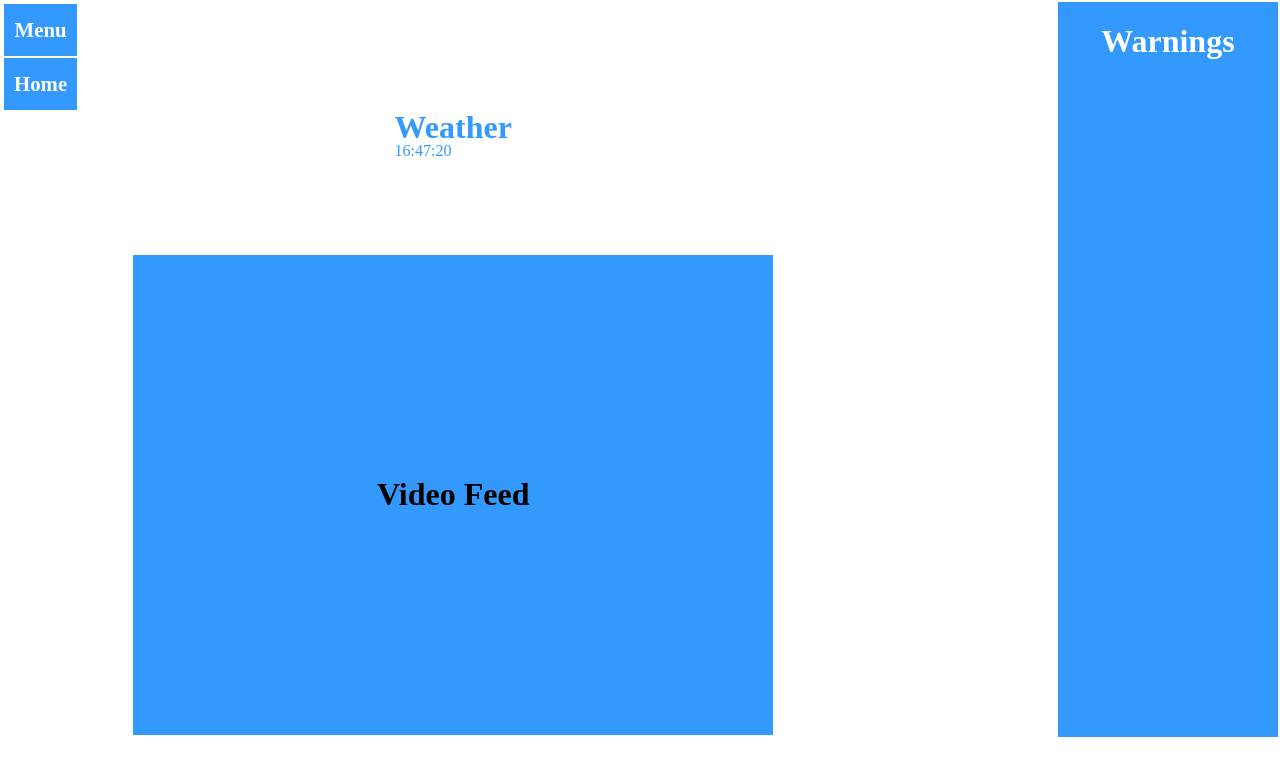
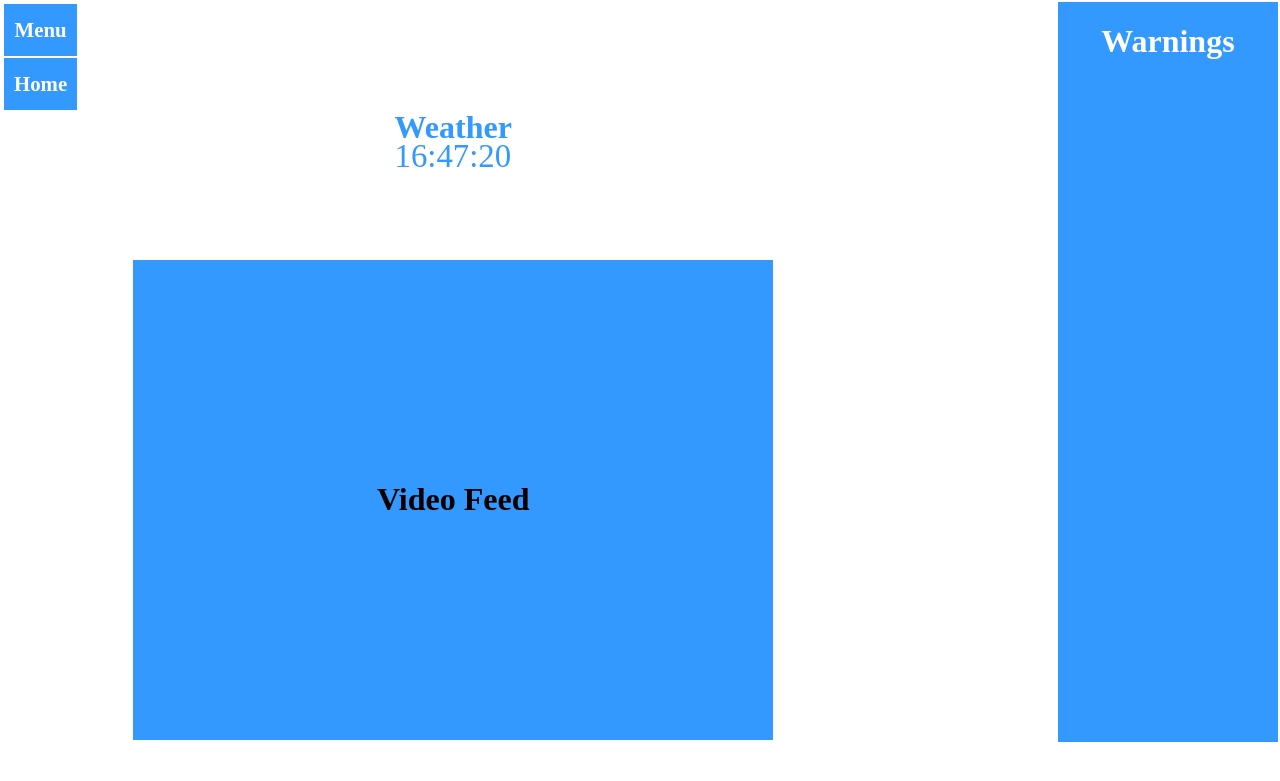
Before and after one commit to Tecnoman5000/ICSFinalProject, a PHP site: page / in a window 1280 px wide. Shown: the top 781 px of the page. Run offline with PHP 8.4, Linux system fonts and the light colour scheme.

Commit message:
Website Updated

```diff
--- a/Website/styles.css
+++ b/Website/styles.css
@@ -2,9 +2,6 @@ html,head,body,img,table,tr,td,p,textarea,input,form{padding:0px; margin:0px;}
 
 body{
 	background-color:#ffffff;
-}
-
-html,body{
 }
 
 table,tr,td{
@@ -56,6 +53,11 @@ h3,h1.main_mid_column{
   display:inline-block;
 }*/
 
+#time_content{
+	padding-top:5px;
+	font-size:205%;
+}
+
 #content_video_feed{
 	background-color:#3399FF;
 	height:480px;
```
